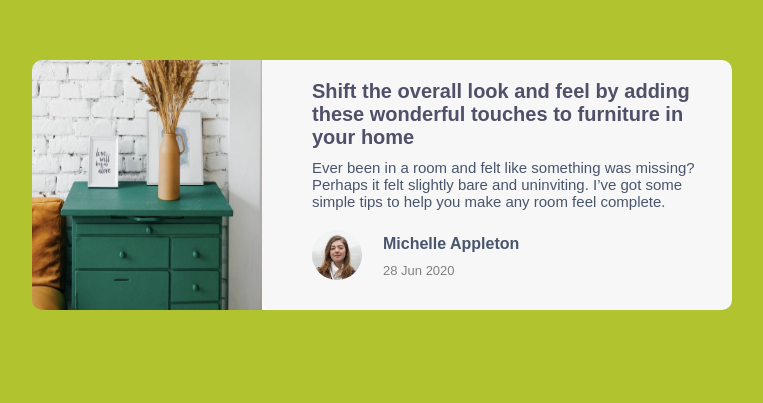
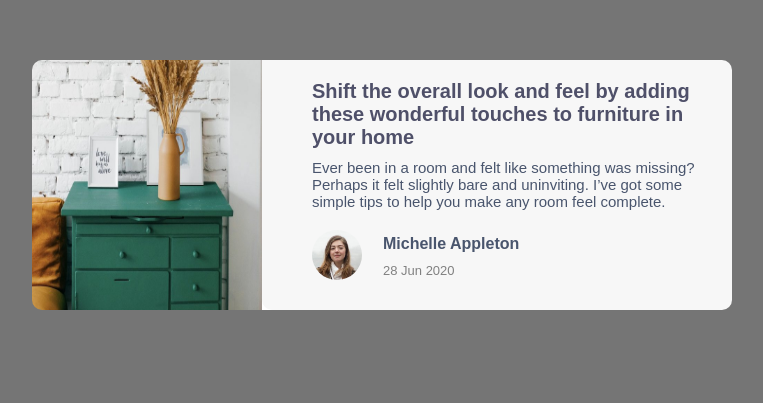
Before and after one commit to MayStp/Card-Pure-CSS, a plain HTML site: page index.html in a window 1280 px wide. Shown: the part 215-618 px from the top of the page, without its empty margins (258-1021 px from the left). Drawn offline with Linux system fonts and the light colour scheme.

Commit message:
Update style.css

```diff
--- a/style.css
+++ b/style.css
@@ -12,7 +12,7 @@ body, html {
 
 .back {
   display: flex;
-  background: rgb(178, 195, 48);
+  background: rgb(117, 117, 117);
   width: 100%;
   height: 100%;
   justify-content: center;
```
